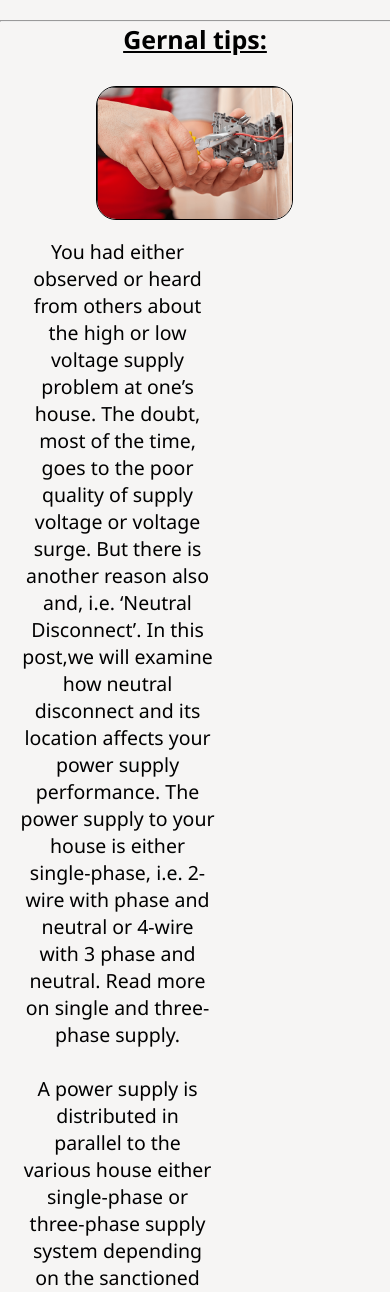
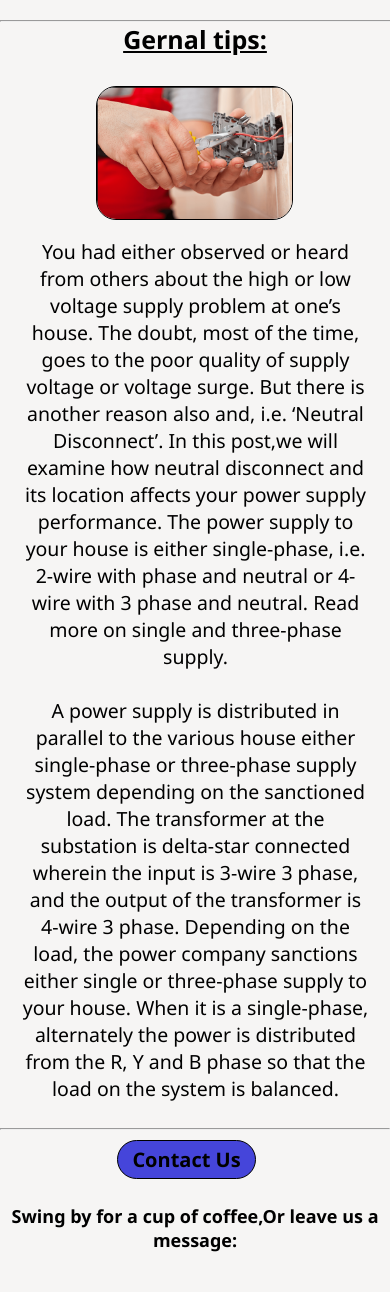
Before and after one commit to 9926830418/Electric-billing-system, a PHP site: page / in a window 390 px wide. Shown: the part 1086-2378 px from the top of the page. Run offline with PHP 8.4, Linux system fonts and the light colour scheme; some libraries are stand-ins or nearby versions.

Commit message:
Update style.css

```diff
--- a/style.css
+++ b/style.css
@@ -452,9 +452,11 @@ label #butn, label #cancel{
     margin-right: auto;
     padding-left: 100px;
   }
-
+  #int{
+	  width:80%;
+	}
   #intro{
-	  width:50%;
+	  width:90%;
             display:block;
            margin-top: 40%;
 	  margin-left:20px;
```
